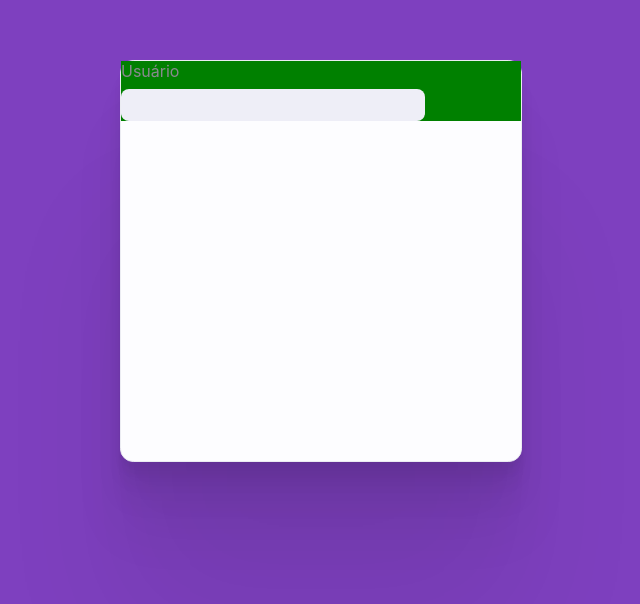
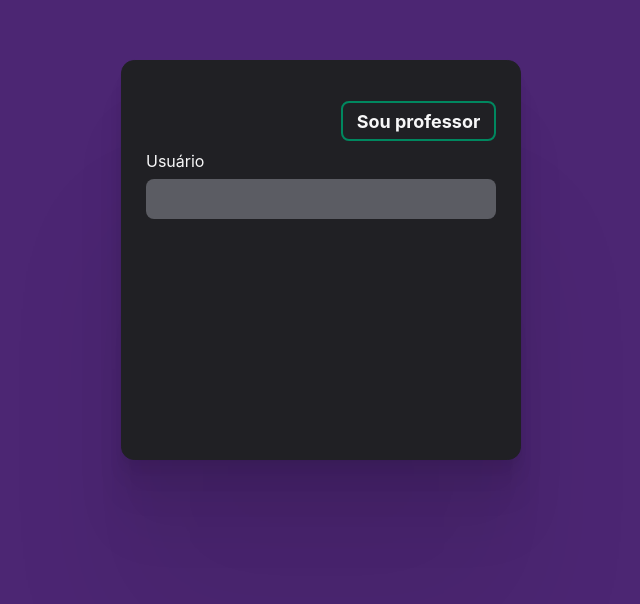
Before and after one commit to brunocdeveloper/agilize-react-pdi, a React (Vite) app: page / in a window 1280 px wide. Shown: the part 140-744 px from the top of the page, without its empty margins (319-959 px from the left). Built offline with nearby package versions, Linux system fonts and the light colour scheme.

Commit message:
Cria componente de botão, estiliza e props

```diff
--- a/src/App.tsx
+++ b/src/App.tsx
@@ -2,13 +2,13 @@ import React, { useEffect } from "react";
 import { ThemeProvider } from "styled-components";
 import { doFetching } from "./components/hookFetch.js";
 import { GlobalStyle } from "./styles/GlobalStyles.js";
-import { theme } from "./styles/theme.js";
+import { antiTheme, theme } from "./styles/theme.js";
 import { BrowserRouter, Routes, Route } from "react-router-dom";
 import Login from "./screen/Login.js";
 
 function App() {
   return (
-    <ThemeProvider theme={theme}>
+    <ThemeProvider theme={antiTheme}>
       <GlobalStyle />
       <BrowserRouter>
         <Routes>
--- a/src/components/Box/Box.styles.ts
+++ b/src/components/Box/Box.styles.ts
@@ -1,7 +1,15 @@
 import styled from "styled-components";
-import { backgroundColor, color, space } from "styled-system";
+import {
+  backgroundColor,
+  color,
+  display,
+  justifyContent,
+  space,
+} from "styled-system";
 
 export const Container: any = styled.div`
+  ${display}
+  ${justifyContent}
   ${color};
   ${space};
 `;
--- /dev/null
+++ b/src/components/Button/Button.style.ts
@@ -0,0 +1,35 @@
+import styled, { css } from "styled-components";
+import {
+  borderRadius,
+  color,
+  fontSize,
+  fontWeight,
+  height,
+  space,
+  width,
+} from "styled-system";
+import { ButtonProps } from "./Button.types";
+
+export const StyledButton: any = styled.button<ButtonProps>`
+  ${height};
+  ${width};
+  ${space};
+  ${color};
+  ${borderRadius};
+  ${fontWeight};
+  ${fontSize};
+  border: 2px solid ${({ theme }) => theme.colors.signUp.singUpButton};
+  font-family: "Inter", sans-serif;
+  color: ${({ theme }) => theme.colors.signUp.singUpText};
+  background-color: ${(props) => props.backgroundColor || "transparent"};
+
+  ${(props) =>
+    props.teacherBtn &&
+    css`
+      &:hover {
+        background-color: ${({ theme }) => theme.colors.signUp.singUpButton};
+        color: ${({ theme }) => theme.colors.signUp.singUpText};
+        font-weight: bold;
+      }
+    `};
+`;
--- /dev/null
+++ b/src/components/Button/Button.tsx
@@ -0,0 +1,10 @@
+import React from "react";
+import { StyledButton } from "./Button.style";
+import { ButtonProps } from "./Button.types";
+
+const Button = (props: ButtonProps) => {
+  const { text, ...rest } = props;
+  return <StyledButton {...rest}>{text}</StyledButton>;
+};
+
+export default Button;
--- a/src/components/Input/Input.styles.ts
+++ b/src/components/Input/Input.styles.ts
@@ -1,11 +1,29 @@
 import styled from "styled-components";
+import {
+  borderRadius,
+  color,
+  fontSize,
+  fontWeight,
+  height,
+  maxHeight,
+  space,
+  width,
+} from "styled-system";
 
 export const InputText = styled.input`
+  ${maxHeight};
+  ${width};
+  ${space};
+  ${color};
+  ${borderRadius};
+  ${fontWeight};
+  ${fontSize};
+  ${height};
   background-color: ${({ theme }) => theme.colors.signUp.inputColor};
   border-style: none;
   border-radius: 8px;
-  width: 300px;
-  height: 30px;
+  padding: 0 12px;
+  color: ${({ theme }) => theme.colors.signUp.inputText};
 
   :focus {
     outline: none;
--- a/src/components/Input/Input.tsx
+++ b/src/components/Input/Input.tsx
@@ -3,11 +3,11 @@ import { InputText, Label } from "./Input.styles";
 import { InputProps } from "./Input.types";
 
 const Input = (props: InputProps) => {
-  const { label } = props;
+  const { label, ...rest } = props;
   return (
     <div>
       {label && <Label>{label}</Label>}
-      <InputText type="text" />
+      <InputText type="text" {...rest} />
     </div>
   );
 };
--- a/src/screen/Login.style.ts
+++ b/src/screen/Login.style.ts
@@ -12,6 +12,7 @@ export const Container = styled.div`
   height: 400px;
   width: 400px;
   margin: 200px auto;
-  border: 0.897211px solid #ebecf2;
+  border: 0.897211px solid ${({ theme }) => theme.colors.signUp.borderContainer};
   border-radius: 13.2458px;
+  padding: 0 24px;
 `;
--- a/src/screen/Login.tsx
+++ b/src/screen/Login.tsx
@@ -1,14 +1,29 @@
 import React from "react";
+import { useTheme } from "styled-components";
 import Box from "../components/Box/Box";
+import Button from "../components/Button/Button";
 import Input from "../components/Input/Input";
 import { Container } from "./Login.style";
 
 const Login = () => {
+  const theme = useTheme();
   return (
     <Container>
-      <Box></Box>
-      <Box backgroundColor="green">
-        <Input label="Usuário" />
+      <Box display="flex" justifyContent="flex-end">
+        <Button
+          mt={40}
+          text="Sou professor"
+          width={155}
+          height={40}
+          borderRadius={8}
+          fontWeight="bold"
+          fontSize={18}
+          color={theme.colors.signUp.singUpText}
+          teacherBtn
+        />
+      </Box>
+      <Box mt={10}>
+        <Input label="Usuário" width={350} height={40} fontSize={16} />
       </Box>
     </Container>
   );
--- a/src/styles/GlobalStyles.ts
+++ b/src/styles/GlobalStyles.ts
@@ -2,6 +2,10 @@ import { createGlobalStyle } from "styled-components";
 import { genericReset } from "./reset.styles";
 
 export const GlobalStyle = createGlobalStyle`
+  * {
+    box-sizing: border-box;
+  }
+
   body, h1, h2, h3, h4, h5, h6,
   blockquote, p, pre,
   dl, dd, ol, ul,
--- a/src/styles/theme.ts
+++ b/src/styles/theme.ts
@@ -8,6 +8,7 @@ export const theme = {
       singUpButton: "#CBADEB",
       singUpText: "#7F59A6",
       borderContainer: "#ebecf2",
+      inputText: "#4A4A4D",
     },
   },
 };
@@ -21,7 +22,8 @@ export const antiTheme = {
       inputColor: "#5B5C63",
       singUpButton: "#00875F",
       singUpText: "#F7F7F8",
-      borderContainer: "",
+      borderContainer: "#202024",
+      inputText: "#F7F7F8",
     },
   },
 };
```
Also changed, not shown: src/components/Box/Box.types.ts (+11 -2 lines), src/components/Button/Button.types.ts (added, +22 -0 lines).
